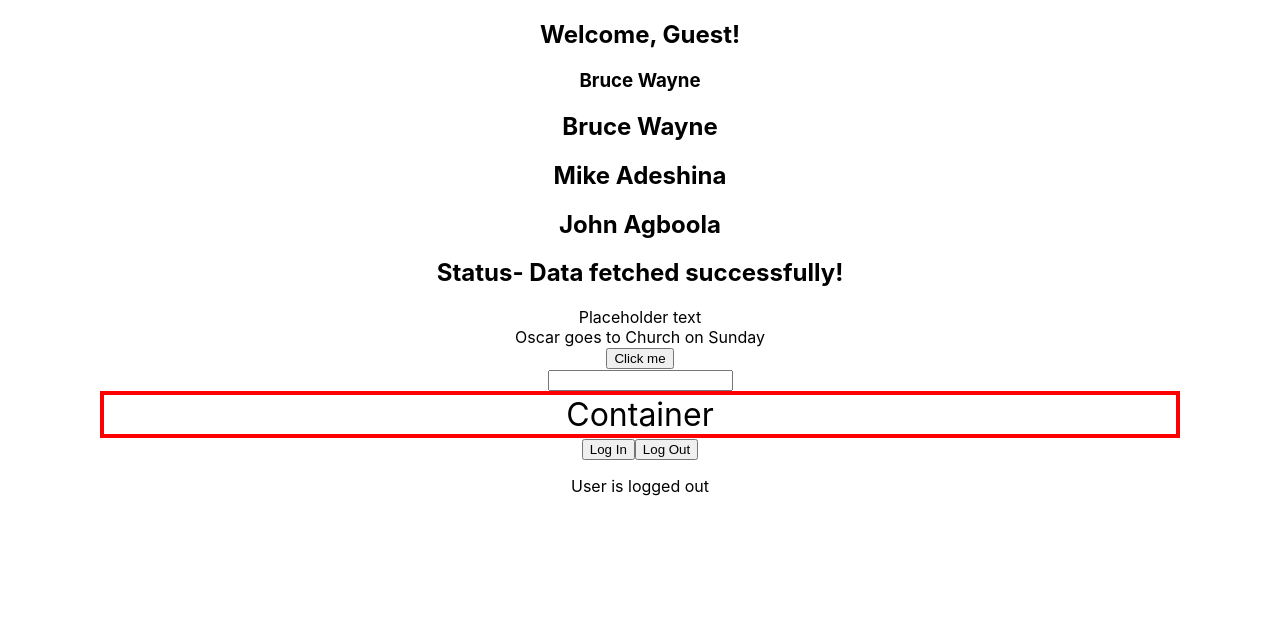
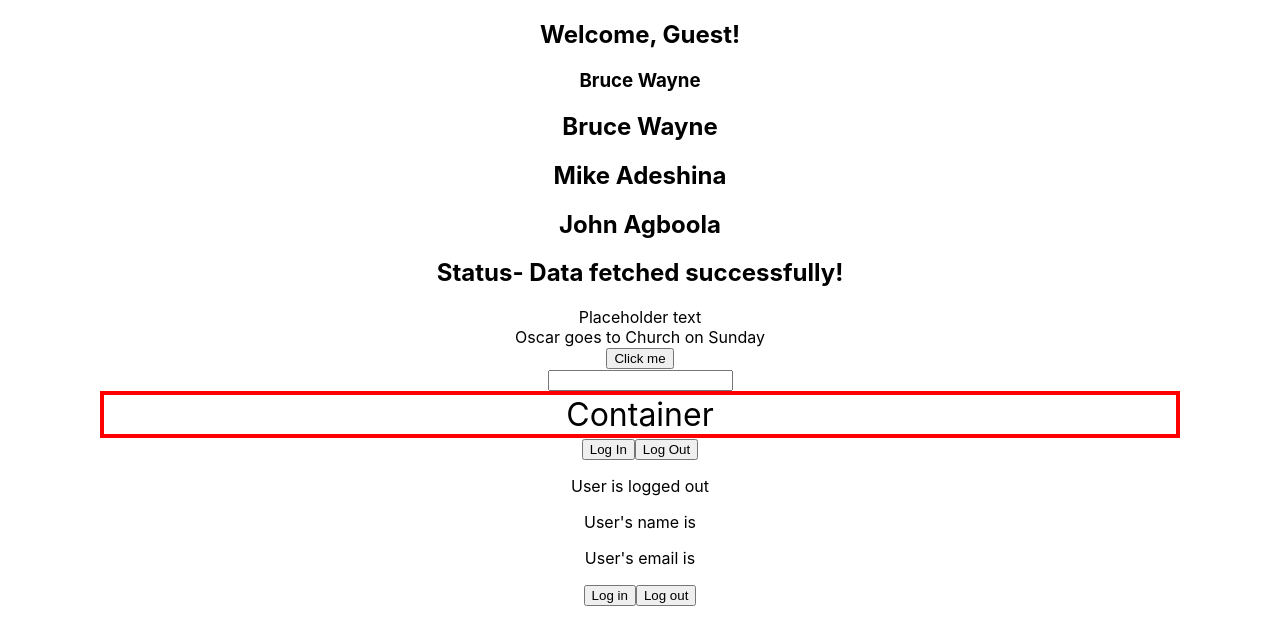
Before and after one commit to michado2019/typescript-demo-1, a React (Create React App) app: page / in a window 1280 px wide. Shown: the top 644 px of the page. Built offline with nearby package versions, Linux system fonts and the light colour scheme.

Commit message:
useState hook future

```diff
--- a/src/App.tsx
+++ b/src/App.tsx
@@ -7,6 +7,7 @@ import Person from './components/Person';
 import PersonList from './components/PersonList';
 import Status from './components/Status';
 import LoggedIn from './components/state/LoggedIn';
+import User from './components/state/User';
 
 function App() {
   const name = {
@@ -46,6 +47,7 @@ function App() {
       <Input handleChange={handleChange} value=''/>
       <Container styles={{border: "4px solid red", fontSize: "32px", margin: "0 100px"}} />
       <LoggedIn />
+      <User />
     </div>
   );
 }
--- /dev/null
+++ b/src/components/state/User.tsx
@@ -0,0 +1,31 @@
+import {useState} from 'react'
+
+type AuthUser = {
+    name: string,
+    email: string,
+}
+const User = () => {
+
+    const [user, setUser] = useState<AuthUser | null>(null)
+
+    const handleLogin = () => {
+        setUser({
+            name: "John Doe",
+            email: "john@gmail.com"
+        })
+    }
+    const handleLogout = () => {
+        setUser(null)
+    }
+
+  return (
+    <div>
+        <p>User's name is {user?.name}</p>
+        <p>User's email is {user?.email}</p>
+        <button onClick={handleLogin}>Log in</button>
+        <button onClick={handleLogout}>Log out</button>
+    </div>
+  )
+}
+
+export default User
```
